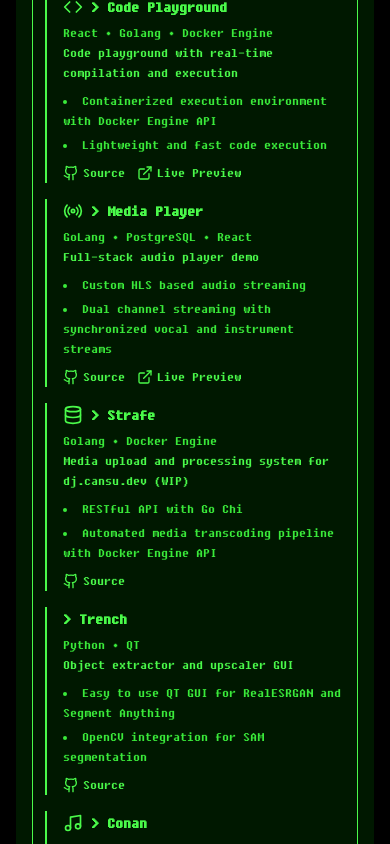
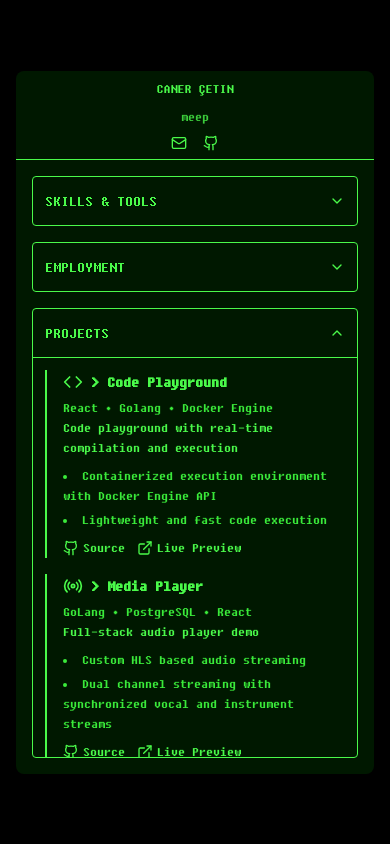
Before and after one commit to caner-cetin/resume-cansu-dev, a React (Vite) app: page / in a window 390 px wide. Both pictures are taken after a click on the button "PROJECTS". Built offline with nearby package versions, Linux system fonts and the light colour scheme.

Commit message:
fixed projects section on mobile

```diff
--- a/src/Resume.tsx
+++ b/src/Resume.tsx
@@ -146,10 +146,7 @@
       tech: 'SaltStack • Vagrant',
       description: 'Cross-platform automation for LAMP stack deployment',
       icon: <BookOpen className="w-5 h-5" />,
-      achievements: [
-        'Automated deployment process using Vagrant and Ubuntu',
-        'Cross-platform compatibility',
-      ],
+      achievements: [],
       link: 'https://github.com/caner-cetin/saltstack-wordpress-mysql-setup'
     }
   ]
@@ -298,7 +295,7 @@
                 />
               </button>
               {expandedSections.includes('projects') && (
-                <div className="p-3 border-t border-[#4AFA4A] space-y-4">
+                <div className="p-3 border-t border-[#4AFA4A] space-y-4 max-h-[400px] overflow-y-auto">
                   {projects.map(project => (
                     <ProjectCard key={project.title} project={project} />
                   ))}
```
